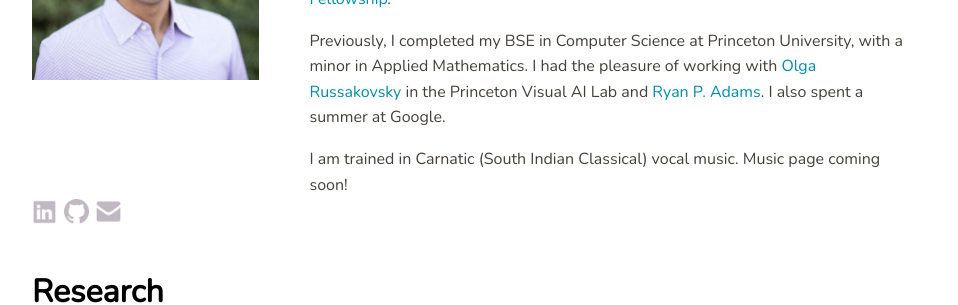
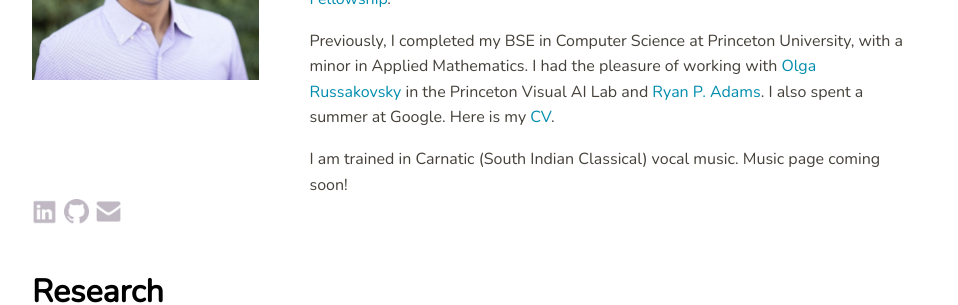
Before and after one commit to arjun-mani/arjun-mani.github.io, a Jekyll site: the page built from index.html, in a window 1280 px wide. Shown: the part 337-642 px from the top of the page, without its empty margins (160-1118 px from the left). Built offline with Jekyll 4.4.1, drawn with Linux system fonts in a browser that asks for light colours.

Commit message:
cv updates

```diff
--- a/_layouts/default.html
+++ b/_layouts/default.html
@@ -12,7 +12,7 @@
 		<div class="title"><h1><a href="/">Arjun Mani</a></h1></div>
 		<nav>
 			<ul>
-				<li><a href="/">CV</a></li>
+				<li><a href="/pdfs/CV_ArjunMani.pdf">CV</a></li>
 				<!-- <li><a href="#Research">Research</a></li> -->
 				<!-- <li><a href="/projects">Projects</a></li> -->
                 <!-- <li><a href="/music">Music</a></li> -->
--- a/index.html
+++ b/index.html
@@ -35,7 +35,7 @@
 			<p> Hi there! 👋 I am a PhD student in Computer Science at Columbia University, where I work in machine learning. I am broadly interested in developing AI systems that are capable of design and invention. My research interests include experimental design, learned physical simulation, and AI4Science. I'm fortunate to be advised by <a href="http://www.cs.columbia.edu/~vondrick/" target="_blank">Carl Vondrick</a> and <a href="http://www.cs.columbia.edu/~zemel/" target="_blank">Richard Zemel</a>. My research has received support from an <a href="https://www.nsfgrfp.org/" target="_blank">NSF Fellowship</a>. </p>
 
             <p> Previously, I completed my BSE in Computer Science at Princeton University, with a minor in Applied Mathematics. I had the pleasure of working with <a href="https://www.cs.princeton.edu/~olgarus/" target="_blank">Olga Russakovsky</a>
-			in the Princeton Visual AI Lab and <a href="https://www.cs.princeton.edu/~rpa/" target="_blank">Ryan P. Adams</a>. I also spent a summer at Google. </p>
+			in the Princeton Visual AI Lab and <a href="https://www.cs.princeton.edu/~rpa/" target="_blank">Ryan P. Adams</a>. I also spent a summer at Google. Here is my <a href="/pdfs/CV_ArjunMani.pdf" target="_blank">CV</a>. </p>
 
             <p> I am trained in Carnatic (South Indian Classical) vocal music. Music page coming soon! </p>
 		</div>
```
